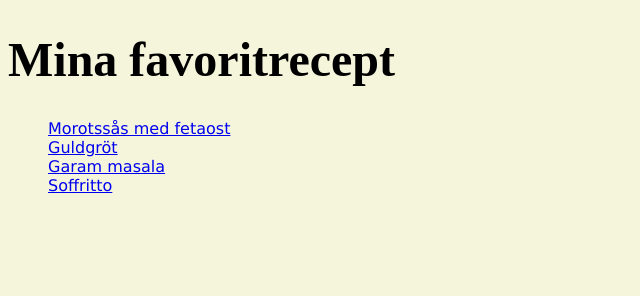
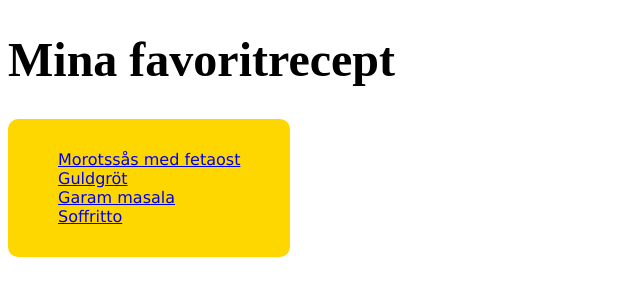
Before and after one commit to fruddenfeldt/recept-css, a plain HTML site: page index.html in a window 1280 px wide. Shown: the whole page, without its empty margins (0-640 px from the left). Drawn offline with Linux system fonts and the light colour scheme.

Commit message:
new css for landing page

```diff
--- a/index.html
+++ b/index.html
@@ -11,7 +11,7 @@
     <h1>Mina favoritrecept</h1>
 
 
-    <div >
+    <div id="receptbox">
 
         <ul id="receptlista">
 
--- a/styling.css
+++ b/styling.css
@@ -1,12 +1,24 @@
 * {
     font-family: Verdana, Geneva, Tahoma, sans-serif;
-    background-color: beige
 }
 
 
 img {
     height: auto;
     width: 250px;
+}
+
+#receptbox {
+    background-color: gold;
+    border: 2px;
+    width: fit-content;
+    padding: 20px;
+    padding-right: 50px;
+    padding-left: 10px;
+    padding-bottom: 15px;
+    padding-top: 15px;
+    border-radius: 10px;
+
 }
 
 #receptlista {
```
